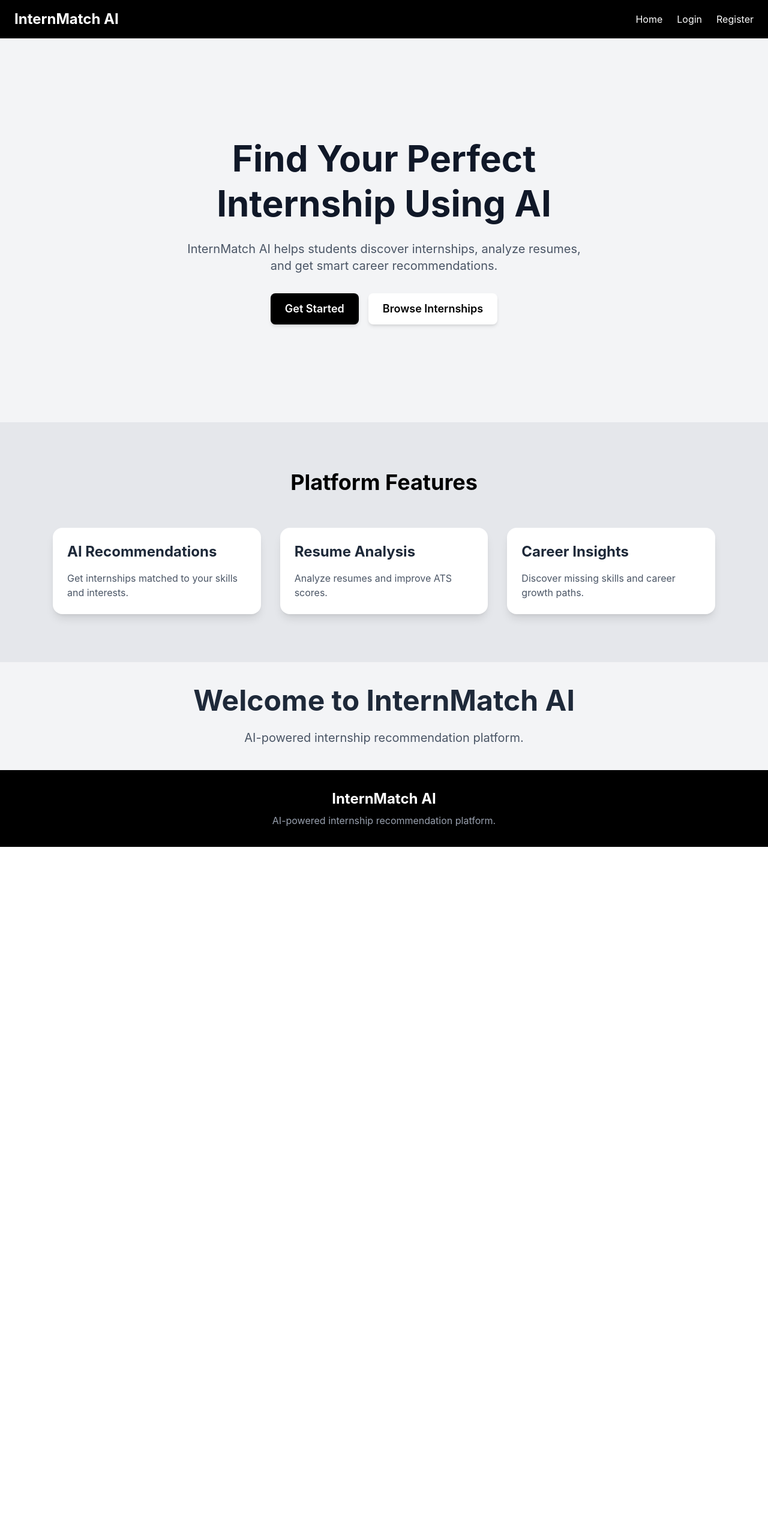
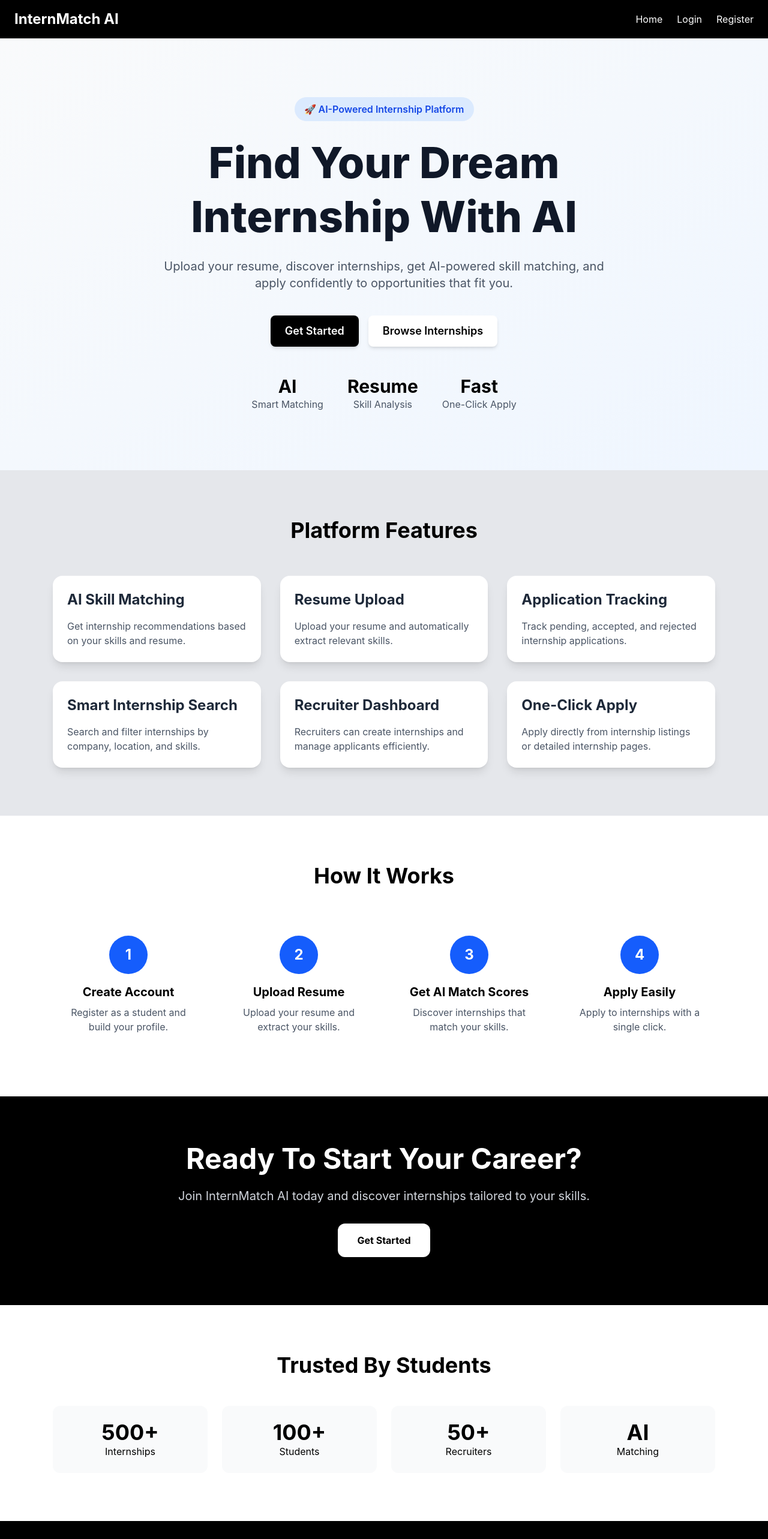
Before and after one commit to rajusaripalli6/internMatch-ai, a React app in the folder frontend/: page / in a window 1280 px wide. Shown: the top 2566 px of the page at 60% size. Before the commit the page ends 1412 px from the top, so only its background shows below. Built offline with nearby package versions, Linux system fonts and the light colour scheme; the HTML template or start-up script is replaced by a standard one.

Commit message:
Enhance homepage with features, workflow and CTA sections

```diff
--- a/frontend/src/components/features/FeaturesSection.jsx
+++ b/frontend/src/components/features/FeaturesSection.jsx
@@ -3,25 +3,44 @@ import FeatureCard from "../cards/FeatureCard"
 export default function FeaturesSection() {
 
   const features = [
+
   {
-      title: "AI Recommendations",
+    title: "AI Skill Matching",
     description:
-        "Get internships matched to your skills and interests.",
+      "Get internship recommendations based on your skills and resume.",
   },
 
   {
-      title: "Resume Analysis",
+    title: "Resume Upload",
     description:
-        "Analyze resumes and improve ATS scores.",
+      "Upload your resume and automatically extract relevant skills.",
   },
 
   {
-      title: "Career Insights",
+    title: "Application Tracking",
     description:
-        "Discover missing skills and career growth paths.",
+      "Track pending, accepted, and rejected internship applications.",
   },
+
+  {
+    title: "Smart Internship Search",
+    description:
+      "Search and filter internships by company, location, and skills.",
+  },
+
+  {
+    title: "Recruiter Dashboard",
+    description:
+      "Recruiters can create internships and manage applicants efficiently.",
+  },
+
+  {
+    title: "One-Click Apply",
+    description:
+      "Apply directly from internship listings or detailed internship pages.",
+  },
+
 ]
-
   return (
     <section className="py-20 bg-gray-200">
 
@@ -31,7 +50,13 @@ export default function FeaturesSection() {
           Platform Features
         </h1>
 
-        <div className="grid grid-cols-1 md:grid-cols-3 gap-8">
+        <div className="
+              grid
+              grid-cols-1
+              md:grid-cols-2
+              lg:grid-cols-3
+              gap-8
+            ">
 
           {features.map((feature, index) => (
             <FeatureCard
--- a/frontend/src/components/hero/HeroSection.jsx
+++ b/frontend/src/components/hero/HeroSection.jsx
@@ -2,39 +2,166 @@ import Button from "../common/Button"
 import { Link } from "react-router-dom"
 export default function HeroSection() {
   return (
-    <section className="min-h-[80vh] flex items-center justify-center bg-gray-100">
 
-      <div className="text-center px-6">
+  <section className="
+    min-h-[90vh]
+    flex
+    items-center
+    justify-center
+    bg-gradient-to-br
+    from-gray-50
+    to-blue-50
+  ">
 
-        <h1 className="text-6xl font-bold text-gray-900 leading-tight mb-6">
-          Find Your Perfect <br />
-          Internship Using AI
+    <div className="
+      max-w-6xl
+      mx-auto
+      px-6
+      text-center
+    ">
+
+      <span className="
+        inline-block
+        bg-blue-100
+        text-blue-700
+        px-4
+        py-2
+        rounded-full
+        font-semibold
+        mb-6
+      ">
+
+        🚀 AI-Powered Internship Platform
+
+      </span>
+
+      <h1 className="
+        text-5xl
+        md:text-7xl
+        font-extrabold
+        text-gray-900
+        leading-tight
+        mb-6
+      ">
+
+        Find Your Dream
+        <br />
+
+        Internship With AI
+
       </h1>
 
-        <p className="text-xl text-gray-600 max-w-2xl mx-auto mb-8">
-          InternMatch AI helps students discover internships,
-          analyze resumes, and get smart career recommendations.
+      <p className="
+        text-xl
+        text-gray-600
+        max-w-3xl
+        mx-auto
+        mb-10
+      ">
+
+        Upload your resume, discover internships,
+        get AI-powered skill matching, and apply
+        confidently to opportunities that fit you.
+
       </p>
 
-        <div className="flex justify-center gap-4">
+      <div className="
+        flex
+        flex-col
+        sm:flex-row
+        justify-center
+        gap-4
+        mb-12
+      ">
 
         <Link to="/register">
-            <Button text="Get Started" />
+
+          <Button
+            text="Get Started"
+          />
+
         </Link>
 
         <Link to="/internships">
+
           <Button
             text="Browse Internships"
             bgColor="bg-white"
             textColor="text-black"
             hoverColor="hover:bg-gray-200"
           />
+
         </Link>
+
+      </div>
+
+      <div className="
+        flex
+        justify-center
+        gap-10
+        flex-wrap
+        text-gray-600
+      ">
+
+        <div>
+
+          <h3 className="
+            text-3xl
+            font-bold
+            text-black
+          ">
+
+            AI
+
+          </h3>
+
+          <p>
+            Smart Matching
+          </p>
+
+        </div>
+
+        <div>
+
+          <h3 className="
+            text-3xl
+            font-bold
+            text-black
+          ">
+
+            Resume
+
+          </h3>
+
+          <p>
+            Skill Analysis
+          </p>
+
+        </div>
+
+        <div>
+
+          <h3 className="
+            text-3xl
+            font-bold
+            text-black
+          ">
+
+            Fast
+
+          </h3>
+
+          <p>
+            One-Click Apply
+          </p>
+
+        </div>
 
       </div>
 
     </div>
 
   </section>
+
 )
 }
--- /dev/null
+++ b/frontend/src/pages/home/CTASection.jsx
@@ -0,0 +1,71 @@
+import { Link }
+from "react-router-dom"
+
+export default function CTASection() {
+
+  return (
+
+    <section className="
+      py-20
+      bg-black
+      text-white
+    ">
+
+      <div className="
+        max-w-4xl
+        mx-auto
+        text-center
+        px-6
+      ">
+
+        <h2 className="
+          text-5xl
+          font-bold
+          mb-6
+        ">
+
+          Ready To Start
+          Your Career?
+
+        </h2>
+
+        <p className="
+          text-xl
+          text-gray-300
+          mb-8
+        ">
+
+          Join InternMatch AI today
+          and discover internships
+          tailored to your skills.
+
+        </p>
+
+        <Link
+          to="/register"
+        >
+
+          <button className="
+            bg-white
+            text-black
+            px-8
+            py-4
+            rounded-xl
+            font-bold
+            hover:bg-gray-200
+            transition
+          ">
+
+            Get Started
+
+          </button>
+
+        </Link>
+
+      </div>
+
+    </section>
+
+  )
+
+}
--- a/frontend/src/pages/home/Home.jsx
+++ b/frontend/src/pages/home/Home.jsx
@@ -1,24 +1,131 @@
 import MainLayout from "../../layouts/MainLayout"
 import HeroSection from "../../components/hero/HeroSection"
 import FeaturesSection from "../../components/features/FeaturesSection"
+import HowItWorks
+from "./HowItWorks"
+import CTASection from "./CTASection"
 export default function Home() {
   return (
     <MainLayout>
       <HeroSection />
       <FeaturesSection />
+      <HowItWorks />
+      <CTASection />
+      <section className="
+      py-20
+      bg-white
+    ">
 
-      <div className="p-10 text-center">
+      <div className="
+        max-w-6xl
+        mx-auto
+        px-6
+      ">
 
-        <h1 className="text-5xl font-bold mb-6 text-gray-800">
-          Welcome to InternMatch AI
-        </h1>
+        <h2 className="
+          text-4xl
+          font-bold
+          text-center
+          mb-12
+        ">
 
-        <p className="text-xl text-gray-600">
-          AI-powered internship recommendation platform.
+          Trusted By Students
+
+        </h2>
+
+    <div className="
+      grid
+      grid-cols-2
+      md:grid-cols-4
+      gap-6
+    ">
+
+      <div className="
+        bg-gray-50
+        p-6
+        rounded-xl
+        text-center
+      ">
+
+        <h3 className="
+          text-4xl
+          font-bold
+        ">
+          500+
+        </h3>
+
+        <p>
+          Internships
         </p>
 
       </div>
 
+      <div className="
+        bg-gray-50
+        p-6
+        rounded-xl
+        text-center
+      ">
+
+        <h3 className="
+          text-4xl
+          font-bold
+        ">
+          100+
+        </h3>
+
+        <p>
+          Students
+        </p>
+
+      </div>
+
+      <div className="
+        bg-gray-50
+        p-6
+        rounded-xl
+        text-center
+      ">
+
+        <h3 className="
+          text-4xl
+          font-bold
+        ">
+          50+
+        </h3>
+
+        <p>
+          Recruiters
+        </p>
+
+      </div>
+
+      <div className="
+        bg-gray-50
+        p-6
+        rounded-xl
+        text-center
+      ">
+
+        <h3 className="
+          text-4xl
+          font-bold
+        ">
+          AI
+        </h3>
+
+        <p>
+          Matching
+        </p>
+
+      </div>
+
+    </div>
+
+  </div>
+
+</section>
+
     </MainLayout>
   )
 }
--- /dev/null
+++ b/frontend/src/pages/home/HowItWorks.jsx
@@ -0,0 +1,131 @@
+export default function
+HowItWorks() {
+
+  const steps = [
+
+    {
+      number: "1",
+      title: "Create Account",
+      description:
+        "Register as a student and build your profile."
+    },
+
+    {
+      number: "2",
+      title: "Upload Resume",
+      description:
+        "Upload your resume and extract your skills."
+    },
+
+    {
+      number: "3",
+      title: "Get AI Match Scores",
+      description:
+        "Discover internships that match your skills."
+    },
+
+    {
+      number: "4",
+      title: "Apply Easily",
+      description:
+        "Apply to internships with a single click."
+    }
+
+  ]
+
+  return (
+
+    <section className="
+      py-20
+      bg-white
+    ">
+
+      <div className="
+        max-w-6xl
+        mx-auto
+        px-6
+      ">
+
+        <h2 className="
+          text-4xl
+          font-bold
+          text-center
+          mb-14
+        ">
+
+          How It Works
+
+        </h2>
+
+        <div className="
+          grid
+          grid-cols-1
+          md:grid-cols-4
+          gap-8
+        ">
+
+          {steps.map(
+            step => (
+
+              <div
+
+                key={step.number}
+
+                className="
+                  text-center
+                  p-6
+                "
+
+              >
+
+                <div className="
+                  w-16
+                  h-16
+                  mx-auto
+                  mb-4
+                  rounded-full
+                  bg-blue-600
+                  text-white
+                  flex
+                  items-center
+                  justify-center
+                  text-2xl
+                  font-bold
+                ">
+
+                  {step.number}
+
+                </div>
+
+                <h3 className="
+                  text-xl
+                  font-bold
+                  mb-2
+                ">
+
+                  {step.title}
+
+                </h3>
+
+                <p className="
+                  text-gray-600
+                ">
+
+                  {step.description}
+
+                </p>
+
+              </div>
+
+            )
+          )}
+
+        </div>
+
+      </div>
+
+    </section>
+
+  )
+
+}
```
Lines whose indentation alone changed are shown as unchanged.
